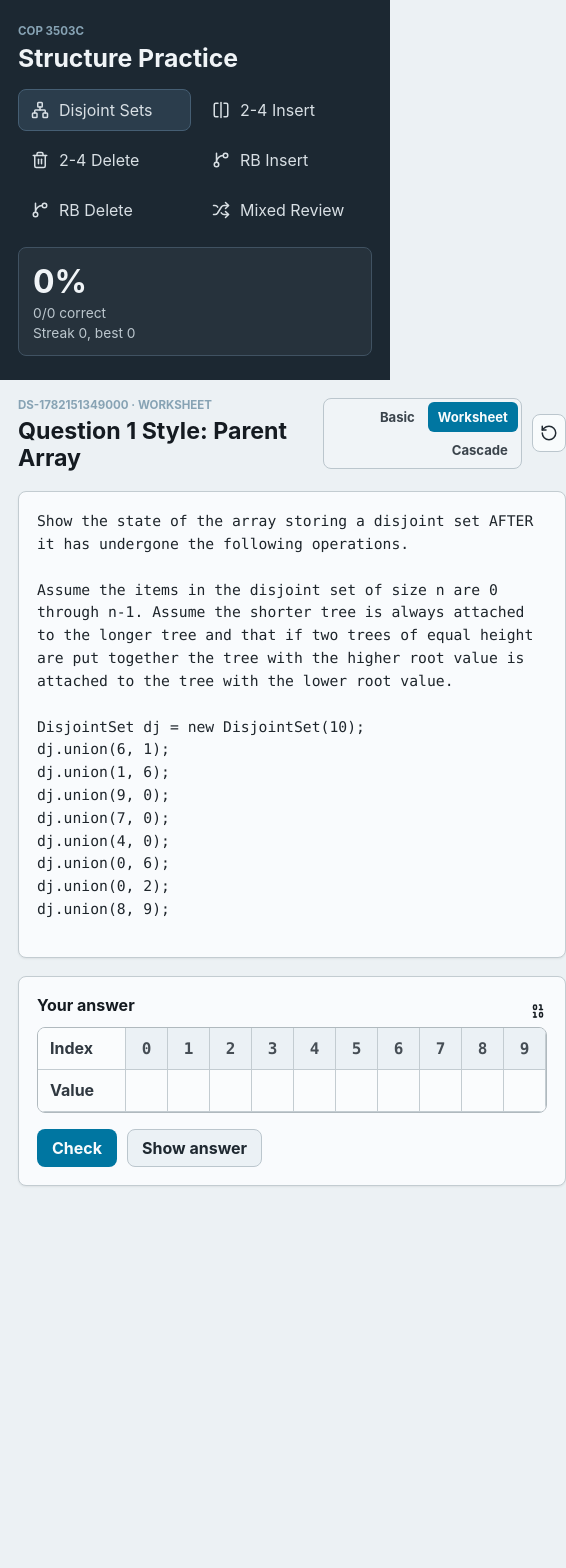
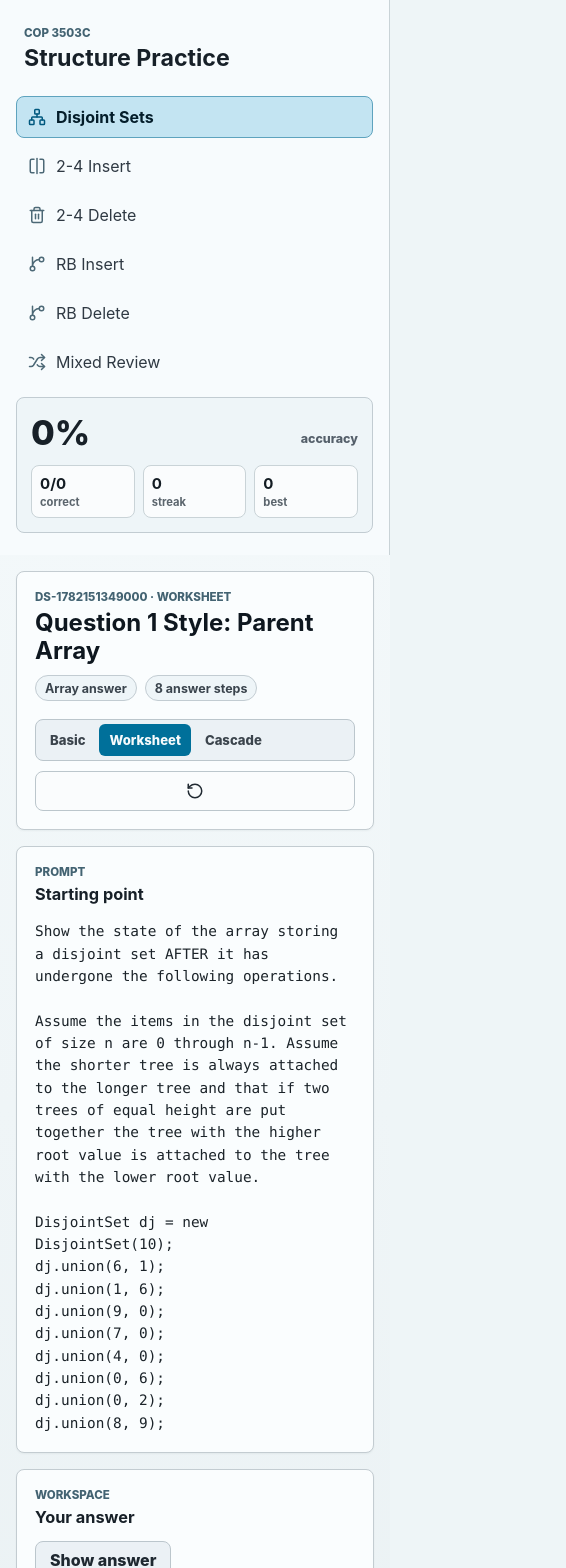
Before and after one commit to StevScripts/disjoint-btree-practice, a React (Vite) app: page / in a window 390 px wide. Shown: the top 1568 px of the page, 566 px wide, since content can reach past the window. Before the commit the page ends 1204 px from the top, so only its background shows below. Built offline with nearby package versions, Linux system fonts and the light colour scheme.

Commit message:
Improve practice app layout

```diff
--- a/src/App.tsx
+++ b/src/App.tsx
@@ -1,5 +1,4 @@
 import {
-  Binary,
   CheckCircle2,
   CirclePlus,
   GitBranch,
@@ -1339,11 +1338,17 @@ function App() {
 
   const accuracy = stats.attempted === 0 ? 0 : Math.round((stats.correct / stats.attempted) * 100);
   const explanation = buildExplanation(problem);
+  const answerMode =
+    problem.answerType === "array"
+      ? "Array answer"
+      : problem.answerType === "tree"
+        ? "2-4 tree drawing"
+        : "Red-black tree drawing";
 
   return (
     <main className="app-shell">
       <aside className="sidebar">
-        <div>
+        <div className="brand-block">
           <p className="eyebrow">COP 3503C</p>
           <h1>Structure Practice</h1>
         </div>
@@ -1366,17 +1371,36 @@ function App() {
           })}
         </nav>
         <section className="stats">
-          <span>{accuracy}%</span>
-          <p>{stats.correct}/{stats.attempted} correct</p>
-          <p>Streak {stats.streak}, best {stats.bestStreak}</p>
+          <div className="stat-primary">
+            <span>{accuracy}%</span>
+            <p>accuracy</p>
+          </div>
+          <div className="stat-grid">
+            <div>
+              <strong>{stats.correct}/{stats.attempted}</strong>
+              <span>correct</span>
+            </div>
+            <div>
+              <strong>{stats.streak}</strong>
+              <span>streak</span>
+            </div>
+            <div>
+              <strong>{stats.bestStreak}</strong>
+              <span>best</span>
+            </div>
+          </div>
         </section>
       </aside>
 
       <section className="workspace">
         <header className="topbar">
-          <div>
-            <p className="eyebrow">{problem.id} · {problem.scenario}</p>
+          <div className="problem-title">
+            <p className="eyebrow">{problem.id} · {SCENARIO_LABELS[problem.scenario]}</p>
             <h2>{problem.title}</h2>
+            <div className="meta-row">
+              <span>{answerMode}</span>
+              <span>{problem.trace.length} answer steps</span>
+            </div>
           </div>
           <div className="topbar-actions">
             <div className="scenario-control" aria-label="Practice scenario">
@@ -1399,6 +1423,12 @@ function App() {
         </header>
 
         <section className="problem-panel">
+          <div className="panel-heading">
+            <div>
+              <p className="eyebrow">Prompt</p>
+              <h3>Starting point</h3>
+            </div>
+          </div>
           <pre>{problem.prompt}</pre>
           {problem.initialArray && (
             <ArrayView indexes={problem.indexes ?? []} values={problem.initialArray} />
@@ -1409,8 +1439,16 @@ function App() {
 
         <section className="answer-panel">
           <div className="panel-heading">
-            <h3>Your answer</h3>
-            <Binary size={18} />
+            <div>
+              <p className="eyebrow">Workspace</p>
+              <h3>Your answer</h3>
+            </div>
+            <div className="panel-tools">
+              <button className="secondary" onClick={() => setShowAnswer(true)}>
+                Show answer
+              </button>
+              <button className="primary" onClick={checkAnswer}>Check</button>
+            </div>
           </div>
           {problem.answerType === "array" ? (
             <ArrayAnswer
@@ -1433,12 +1471,6 @@ function App() {
               onStepsChange={setRbSteps}
             />
           )}
-          <div className="actions">
-            <button className="primary" onClick={checkAnswer}>Check</button>
-            <button className="secondary" onClick={() => setShowAnswer(true)}>
-              Show answer
-            </button>
-          </div>
           {result !== "idle" && (
             <div className={result === "correct" ? "result correct" : "result wrong"}>
               {result === "correct" ? <CheckCircle2 size={18} /> : <XCircle size={18} />}
--- a/src/styles.css
+++ b/src/styles.css
@@ -1,8 +1,8 @@
 :root {
   color-scheme: light;
   font-family: -apple-system, BlinkMacSystemFont, "Segoe UI", system-ui, sans-serif;
-  background: oklch(0.955 0.006 235);
-  color: oklch(0.22 0.015 245);
+  background: oklch(0.965 0.008 220);
+  color: oklch(0.22 0.018 245);
   font-synthesis: none;
   text-rendering: optimizeLegibility;
   -webkit-font-smoothing: antialiased;
@@ -29,24 +29,34 @@ button {
 
 .app-shell {
   display: grid;
-  grid-template-columns: 260px minmax(0, 1fr);
+  grid-template-columns: 276px minmax(0, 1fr);
   min-height: 100vh;
+  background:
+    linear-gradient(180deg, oklch(0.985 0.005 220), oklch(0.955 0.008 220));
 }
 
 .sidebar {
+  position: sticky;
+  top: 0;
   display: flex;
   flex-direction: column;
-  gap: 28px;
-  padding: 24px 18px;
-  background: oklch(0.27 0.025 245);
-  color: oklch(0.965 0.006 235);
+  gap: 22px;
+  height: 100vh;
+  padding: 22px 16px;
+  border-right: 1px solid oklch(0.86 0.012 230);
+  background: oklch(0.985 0.005 230);
+  color: oklch(0.24 0.02 245);
+}
+
+.brand-block {
+  padding: 4px 8px 10px;
 }
 
 .eyebrow {
-  margin: 0 0 6px;
-  color: oklch(0.7 0.04 235);
+  margin: 0 0 5px;
+  color: oklch(0.48 0.045 230);
   font-size: 0.72rem;
-  font-weight: 700;
+  font-weight: 800;
   letter-spacing: 0;
   text-transform: uppercase;
 }
@@ -60,24 +70,26 @@ p {
 
 h1 {
   margin-bottom: 0;
-  font-size: 1.55rem;
+  font-size: 1.45rem;
   line-height: 1.15;
 }
 
 h2 {
   margin-bottom: 0;
-  font-size: 1.45rem;
-  line-height: 1.2;
+  color: oklch(0.2 0.02 245);
+  font-size: 1.5rem;
+  line-height: 1.18;
 }
 
 h3 {
-  margin-bottom: 12px;
-  font-size: 1rem;
+  margin-bottom: 0;
+  color: oklch(0.24 0.02 245);
+  font-size: 1.02rem;
 }
 
 .topic-list {
   display: grid;
-  gap: 8px;
+  gap: 7px;
 }
 
 .topic {
@@ -86,134 +98,239 @@ h3 {
   gap: 10px;
   width: 100%;
   min-height: 42px;
-  padding: 0 12px;
+  padding: 0 11px;
   border: 1px solid transparent;
   border-radius: 8px;
   background: transparent;
-  color: oklch(0.9 0.01 235);
+  color: oklch(0.34 0.022 245);
   text-align: left;
+  transition: background 160ms ease, border-color 160ms ease, color 160ms ease;
 }
 
-.topic:hover,
+.topic svg {
+  color: oklch(0.5 0.04 230);
+}
+
+.topic:hover {
+  background: oklch(0.95 0.012 230);
+  border-color: oklch(0.85 0.018 230);
+}
+
 .topic.active {
-  background: oklch(0.35 0.035 245);
-  border-color: oklch(0.47 0.045 245);
+  background: oklch(0.9 0.04 225);
+  border-color: oklch(0.68 0.08 225);
+  color: oklch(0.22 0.04 235);
+  font-weight: 750;
+}
+
+.topic.active svg {
+  color: oklch(0.42 0.12 225);
 }
 
 .stats {
+  display: grid;
+  gap: 12px;
   margin-top: auto;
   padding: 14px;
-  border: 1px solid oklch(0.43 0.035 245);
+  border: 1px solid oklch(0.84 0.014 230);
   border-radius: 8px;
-  background: oklch(0.31 0.025 245);
+  background: oklch(0.965 0.008 230);
 }
 
-.stats span {
-  display: block;
-  font-size: 2rem;
-  font-weight: 750;
+.stat-primary {
+  display: flex;
+  align-items: end;
+  justify-content: space-between;
+  gap: 12px;
 }
 
-.stats p {
-  margin: 4px 0 0;
-  color: oklch(0.82 0.015 235);
-  font-size: 0.86rem;
+.stat-primary span {
+  display: block;
+  font-size: 2.15rem;
+  font-weight: 820;
+  letter-spacing: 0;
+}
+
+.stat-primary p {
+  margin: 0 0 7px;
+  color: oklch(0.48 0.022 245);
+  font-size: 0.78rem;
+  font-weight: 800;
+}
+
+.stat-grid {
+  display: grid;
+  grid-template-columns: repeat(3, minmax(0, 1fr));
+  gap: 8px;
+}
+
+.stat-grid div {
+  min-width: 0;
+  padding: 8px;
+  border: 1px solid oklch(0.86 0.012 230);
+  border-radius: 8px;
+  background: oklch(0.99 0.003 230);
+}
+
+.stat-grid strong,
+.stat-grid span {
+  display: block;
+}
+
+.stat-grid strong {
+  color: oklch(0.22 0.02 245);
+  font-size: 0.94rem;
+}
+
+.stat-grid span {
+  margin-top: 2px;
+  color: oklch(0.5 0.018 245);
+  font-size: 0.7rem;
+  font-weight: 750;
 }
 
 .workspace {
   display: grid;
   grid-template-rows: auto auto 1fr;
-  gap: 18px;
+  gap: 16px;
+  width: min(1480px, 100%);
+  min-width: 0;
   padding: 24px;
-  min-width: 0;
 }
 
 .topbar {
   display: flex;
   justify-content: space-between;
-  gap: 16px;
+  gap: 18px;
   align-items: flex-start;
+  padding: 18px;
+  border: 1px solid oklch(0.84 0.012 230);
+  border-radius: 8px;
+  background: oklch(0.992 0.003 230);
+  box-shadow: 0 1px 2px oklch(0.26 0.018 245 / 0.05);
+}
+
+.problem-title {
+  min-width: 260px;
+}
+
+.meta-row {
+  display: flex;
+  flex-wrap: wrap;
+  gap: 8px;
+  margin-top: 10px;
+}
+
+.meta-row span {
+  display: inline-flex;
+  align-items: center;
+  min-height: 26px;
+  padding: 0 9px;
+  border: 1px solid oklch(0.84 0.014 230);
+  border-radius: 999px;
+  background: oklch(0.965 0.008 230);
+  color: oklch(0.38 0.02 245);
+  font-size: 0.78rem;
+  font-weight: 750;
 }
 
 .topbar-actions {
   display: flex;
-  align-items: center;
+  align-items: flex-start;
   gap: 10px;
+  max-width: 760px;
 }
 
 .scenario-control {
   display: inline-flex;
   flex-wrap: wrap;
   justify-content: flex-end;
-  gap: 3px;
-  padding: 3px;
-  border: 1px solid oklch(0.82 0.015 235);
+  gap: 4px;
+  padding: 4px;
+  border: 1px solid oklch(0.82 0.015 230);
   border-radius: 8px;
-  background: oklch(0.965 0.006 235);
+  background: oklch(0.955 0.008 230);
 }
 
 .scenario {
-  min-height: 30px;
+  min-height: 32px;
   padding: 0 10px;
   border: 0;
   border-radius: 6px;
   background: transparent;
   color: oklch(0.38 0.018 245);
   font-size: 0.82rem;
-  font-weight: 750;
+  font-weight: 780;
+  transition: background 160ms ease, color 160ms ease;
+}
+
+.scenario:hover {
+  background: oklch(0.925 0.018 230);
 }
 
 .scenario.active {
-  background: oklch(0.52 0.13 225);
-  color: oklch(0.985 0.004 235);
+  background: oklch(0.5 0.13 225);
+  color: oklch(0.985 0.004 230);
 }
 
 .icon-button {
   display: inline-flex;
   align-items: center;
   justify-content: center;
-  width: 38px;
-  height: 38px;
-  border: 1px solid oklch(0.82 0.015 235);
+  flex: 0 0 auto;
+  width: 40px;
+  height: 40px;
+  border: 1px solid oklch(0.82 0.015 230);
   border-radius: 8px;
-  background: oklch(0.985 0.004 235);
+  background: oklch(0.99 0.003 230);
   color: oklch(0.28 0.02 245);
+  transition: background 160ms ease, border-color 160ms ease;
+}
+
+.icon-button:hover {
+  background: oklch(0.94 0.014 230);
+  border-color: oklch(0.74 0.025 230);
 }
 
 .problem-panel,
 .answer-panel {
-  border: 1px solid oklch(0.84 0.012 235);
+  display: grid;
+  gap: 16px;
+  padding: 18px;
+  border: 1px solid oklch(0.84 0.012 230);
   border-radius: 8px;
-  background: oklch(0.988 0.003 235);
-  box-shadow: 0 1px 2px oklch(0.3 0.01 245 / 0.08);
-}
-
-.problem-panel,
-.answer-panel {
-  padding: 18px;
+  background: oklch(0.992 0.003 230);
+  box-shadow: 0 1px 2px oklch(0.26 0.018 245 / 0.05);
 }
 
 .problem-panel pre {
-  margin: 0 0 18px;
-  max-width: 78ch;
+  margin: 0;
+  max-width: 88ch;
   white-space: pre-wrap;
-  color: oklch(0.26 0.015 245);
+  color: oklch(0.25 0.017 245);
   font-family: ui-monospace, SFMono-Regular, Menlo, Consolas, monospace;
-  font-size: 0.92rem;
+  font-size: 0.9rem;
   line-height: 1.55;
 }
 
 .panel-heading {
   display: flex;
-  align-items: center;
+  align-items: flex-start;
   justify-content: space-between;
-  gap: 12px;
+  gap: 14px;
+}
+
+.panel-tools {
+  display: flex;
+  flex-wrap: wrap;
+  justify-content: flex-end;
+  gap: 8px;
 }
 
 .array-grid {
   display: grid;
   overflow-x: auto;
-  border: 1px solid oklch(0.78 0.012 235);
+  border: 1px solid oklch(0.78 0.012 230);
   border-radius: 8px;
 }
 
@@ -224,25 +341,25 @@ h3 {
   align-items: center;
   justify-content: center;
   min-height: 42px;
-  border-right: 1px solid oklch(0.84 0.012 235);
-  border-bottom: 1px solid oklch(0.84 0.012 235);
-  background: oklch(0.99 0.003 235);
+  border-right: 1px solid oklch(0.84 0.012 230);
+  border-bottom: 1px solid oklch(0.84 0.012 230);
+  background: oklch(0.99 0.003 230);
 }
 
 .array-label {
   justify-content: flex-start;
   padding-left: 12px;
   color: oklch(0.34 0.018 245);
-  font-weight: 700;
+  font-weight: 760;
 }
 
 .array-cell {
   font-family: ui-monospace, SFMono-Regular, Menlo, Consolas, monospace;
-  font-weight: 650;
+  font-weight: 680;
 }
 
 .array-cell.muted {
-  background: oklch(0.955 0.008 235);
+  background: oklch(0.955 0.008 230);
   color: oklch(0.42 0.015 245);
 }
 
@@ -276,32 +393,38 @@ button:focus-visible {
   padding: 0 14px;
   border-radius: 8px;
   border: 1px solid transparent;
-  font-weight: 700;
+  font-weight: 760;
+  transition: background 160ms ease, border-color 160ms ease, transform 160ms ease;
 }
 
 .primary {
-  background: oklch(0.52 0.13 225);
-  color: oklch(0.985 0.004 235);
+  background: oklch(0.5 0.13 225);
+  color: oklch(0.985 0.004 230);
 }
 
 .primary:hover {
-  background: oklch(0.46 0.13 225);
+  background: oklch(0.45 0.13 225);
 }
 
 .secondary {
-  background: oklch(0.955 0.008 235);
-  border-color: oklch(0.82 0.015 235);
+  background: oklch(0.955 0.008 230);
+  border-color: oklch(0.82 0.015 230);
   color: oklch(0.27 0.02 245);
+}
+
+.secondary:hover {
+  background: oklch(0.93 0.012 230);
+  border-color: oklch(0.76 0.018 230);
 }
 
 .result {
   display: inline-flex;
   align-items: center;
   gap: 8px;
-  margin-top: 14px;
+  width: fit-content;
   padding: 8px 10px;
   border-radius: 8px;
-  font-weight: 700;
+  font-weight: 760;
 }
 
 .result.correct {
@@ -335,6 +458,10 @@ button:focus-visible {
   justify-content: space-between;
   gap: 12px;
   align-items: center;
+  padding: 10px;
+  border: 1px solid oklch(0.86 0.012 230);
+  border-radius: 8px;
+  background: oklch(0.975 0.006 230);
 }
 
 .step-tabs,
@@ -356,10 +483,10 @@ button:focus-visible {
 
 .step-tab {
   padding: 0 12px;
-  border: 1px solid oklch(0.82 0.015 235);
-  background: oklch(0.965 0.006 235);
+  border: 1px solid oklch(0.82 0.015 230);
+  background: oklch(0.99 0.003 230);
   color: oklch(0.32 0.018 245);
-  font-weight: 700;
+  font-weight: 730;
 }
 
 .step-tab.active {
@@ -381,34 +508,34 @@ button:disabled {
   align-items: center;
   justify-content: center;
   gap: 8px;
-  min-height: 46px;
+  min-height: 44px;
   border: 1px dashed oklch(0.56 0.12 25);
   border-radius: 8px;
-  background: oklch(0.96 0.035 25);
+  background: oklch(0.965 0.03 25);
   color: oklch(0.42 0.1 25);
   font-weight: 800;
 }
 
 .trash-drop:hover {
-  background: oklch(0.92 0.055 25);
+  background: oklch(0.94 0.045 25);
 }
 
 .tree-workbench {
   display: grid;
-  grid-template-columns: 156px minmax(0, 1fr);
+  grid-template-columns: 164px minmax(0, 1fr);
   gap: 14px;
   align-items: start;
 }
 
 .builder-palette {
   position: sticky;
-  top: 12px;
+  top: 16px;
   display: grid;
   gap: 10px;
   padding: 12px;
-  border: 1px solid oklch(0.82 0.015 235);
+  border: 1px solid oklch(0.82 0.015 230);
   border-radius: 8px;
-  background: oklch(0.975 0.006 235);
+  background: oklch(0.975 0.006 230);
 }
 
 .builder-palette h4 {
@@ -428,9 +555,9 @@ button:disabled {
   width: 100%;
   min-height: 34px;
   padding: 0 9px;
-  border: 1px solid oklch(0.78 0.012 235);
+  border: 1px solid oklch(0.78 0.012 230);
   border-radius: 8px;
-  background: oklch(0.995 0.002 235);
+  background: oklch(0.995 0.002 230);
 }
 
 .palette-chip {
@@ -438,7 +565,7 @@ button:disabled {
   padding: 0 10px;
   border: 1px solid oklch(0.48 0.08 225);
   border-radius: 8px;
-  background: oklch(0.8 0.09 235);
+  background: oklch(0.82 0.08 235);
   color: oklch(0.17 0.02 245);
   font-weight: 850;
 }
@@ -453,9 +580,9 @@ button:disabled {
   grid-template-columns: repeat(2, minmax(0, 1fr));
   gap: 4px;
   padding: 3px;
-  border: 1px solid oklch(0.82 0.015 235);
+  border: 1px solid oklch(0.82 0.015 230);
   border-radius: 8px;
-  background: oklch(0.965 0.006 235);
+  background: oklch(0.955 0.008 230);
 }
 
 .color-toggle button {
@@ -470,7 +597,7 @@ button:disabled {
 
 .color-toggle button.active {
   background: oklch(0.3 0.018 245);
-  color: oklch(0.985 0.004 235);
+  color: oklch(0.985 0.004 230);
 }
 
 .rb-palette-chip {
@@ -490,15 +617,15 @@ button:disabled {
 .rb-palette-chip.black {
   border-color: oklch(0.24 0.012 245);
   background: oklch(0.2 0.012 245);
-  color: oklch(0.985 0.004 235);
+  color: oklch(0.985 0.004 230);
 }
 
 .tree-canvas {
   overflow-x: auto;
   padding: 18px;
-  border: 1px solid oklch(0.82 0.015 235);
+  border: 1px solid oklch(0.82 0.015 230);
   border-radius: 8px;
-  background: oklch(0.965 0.006 235);
+  background: oklch(0.965 0.006 230);
 }
 
 .tree-stage {
@@ -513,7 +640,7 @@ button:disabled {
 }
 
 .tree-lines line {
-  stroke: oklch(0.18 0.012 245);
+  stroke: oklch(0.2 0.014 245);
   stroke-width: 2.25;
   stroke-linecap: round;
 }
@@ -531,7 +658,7 @@ button:disabled {
   padding: 10px;
   border: 2px solid oklch(0.38 0.035 245);
   border-radius: 8px;
-  background: oklch(0.985 0.004 235);
+  background: oklch(0.995 0.002 230);
 }
 
 .key-row {
@@ -547,14 +674,14 @@ button:disabled {
   padding: 0 10px;
   border: 1px solid oklch(0.48 0.08 225);
   border-radius: 8px;
-  background: oklch(0.8 0.09 235);
+  background: oklch(0.82 0.08 235);
   color: oklch(0.17 0.02 245);
   font-family: ui-monospace, SFMono-Regular, Menlo, Consolas, monospace;
   font-weight: 850;
 }
 
 .key-chip:hover {
-  background: oklch(0.75 0.11 235);
+  background: oklch(0.76 0.1 235);
 }
 
 .empty-node {
@@ -577,16 +704,16 @@ button:disabled {
 .tree-view {
   overflow-x: auto;
   padding: 12px;
-  border: 1px solid oklch(0.84 0.012 235);
+  border: 1px solid oklch(0.84 0.012 230);
   border-radius: 8px;
-  background: oklch(0.97 0.006 235);
+  background: oklch(0.975 0.006 230);
 }
 
 .tree-view p {
   margin-bottom: 10px;
   color: oklch(0.38 0.018 245);
   font-size: 0.82rem;
-  font-weight: 700;
+  font-weight: 760;
 }
 
 .tree-node {
@@ -599,7 +726,7 @@ button:disabled {
   padding: 0 12px;
   border: 2px solid oklch(0.39 0.035 245);
   border-radius: 8px;
-  background: oklch(0.8 0.09 235);
+  background: oklch(0.82 0.08 235);
   color: oklch(0.17 0.02 245);
   font-family: ui-monospace, SFMono-Regular, Menlo, Consolas, monospace;
   font-weight: 800;
@@ -641,7 +768,7 @@ button.rb-node {
 .rb-node.black {
   border-color: oklch(0.16 0.012 245);
   background: oklch(0.21 0.012 245);
-  color: oklch(0.985 0.004 235);
+  color: oklch(0.985 0.004 230);
 }
 
 .node-colors {
@@ -674,8 +801,8 @@ button.rb-node {
 
 .rb-drop.filled {
   border-style: solid;
-  border-color: oklch(0.78 0.012 235);
-  background: oklch(0.955 0.006 235);
+  border-color: oklch(0.78 0.012 230);
+  background: oklch(0.955 0.006 230);
   color: oklch(0.58 0.012 245);
 }
 
@@ -697,9 +824,9 @@ button.rb-node {
   max-height: min(860px, calc(100vh - 56px));
   overflow: auto;
   padding: 22px;
-  border: 1px solid oklch(0.78 0.012 235);
+  border: 1px solid oklch(0.78 0.012 230);
   border-radius: 8px;
-  background: oklch(0.988 0.003 235);
+  background: oklch(0.992 0.003 230);
   box-shadow: 0 18px 60px oklch(0.16 0.02 245 / 0.32);
 }
 
@@ -731,9 +858,9 @@ button.rb-node {
 
 .explanation-list li {
   padding: 10px 12px;
-  border: 1px solid oklch(0.84 0.012 235);
+  border: 1px solid oklch(0.84 0.012 230);
   border-radius: 8px;
-  background: oklch(0.965 0.006 235);
+  background: oklch(0.965 0.006 230);
 }
 
 .explanation-list strong,
@@ -753,17 +880,32 @@ button.rb-node {
 
 @media (max-width: 1120px) {
   .app-shell {
-    grid-template-columns: 220px minmax(0, 1fr);
+    grid-template-columns: 232px minmax(0, 1fr);
+  }
+
+  .topbar {
+    flex-direction: column;
+  }
+
+  .topbar-actions {
+    width: 100%;
+    max-width: none;
+  }
+
+  .scenario-control {
+    justify-content: flex-start;
   }
 }
 
-@media (max-width: 760px) {
+@media (max-width: 860px) {
   .app-shell {
     grid-template-columns: 1fr;
   }
 
   .sidebar {
-    gap: 16px;
+    position: static;
+    height: auto;
+    gap: 14px;
   }
 
   .topic-list {
@@ -771,6 +913,46 @@ button.rb-node {
   }
 
   .workspace {
-    padding: 18px;
+    padding: 16px;
+  }
+
+  .panel-heading,
+  .step-toolbar,
+  .tree-workbench {
+    grid-template-columns: 1fr;
+  }
+
+  .panel-heading,
+  .step-toolbar {
+    flex-direction: column;
+  }
+
+  .tree-workbench {
+    display: grid;
+  }
+
+  .builder-palette {
+    position: static;
   }
 }
+
+@media (max-width: 560px) {
+  .topic-list {
+    grid-template-columns: 1fr;
+  }
+
+  .topbar-actions,
+  .panel-tools {
+    flex-direction: column;
+    align-items: stretch;
+  }
+
+  .icon-button {
+    width: 100%;
+  }
+
+  .primary,
+  .secondary {
+    width: 100%;
+  }
+}
```
